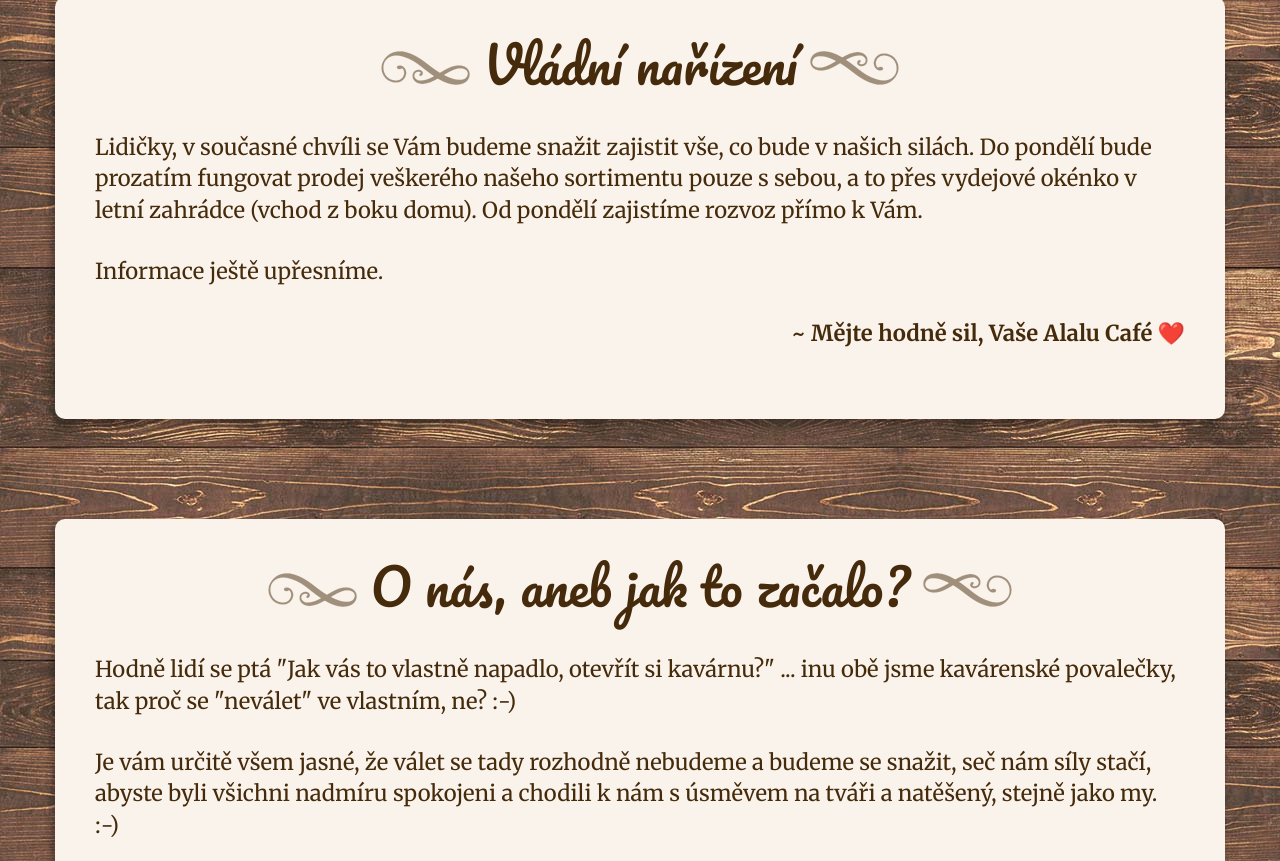
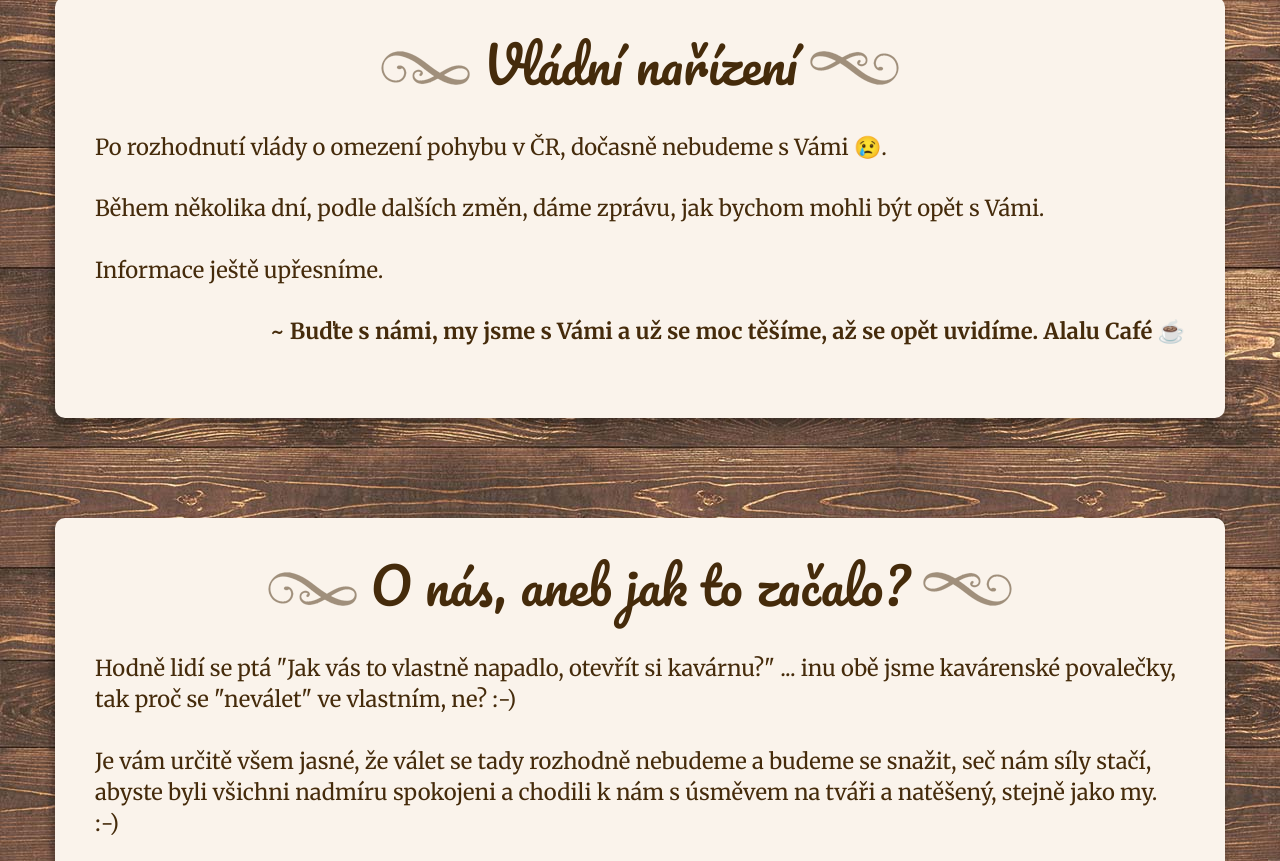
Before and after one commit to trunda/alalucafe.cz, a plain HTML site: page index.htm in a window 1280 px wide. Shown: the part 840-1701 px from the top of the page. Drawn offline with nearby package versions, Linux system fonts and the light colour scheme.

Commit message:
Update index.htm

```diff
--- a/index.htm
+++ b/index.htm
@@ -25,15 +25,15 @@
         Vládní nařízení
       </h1>
       <p>
-        Lidičky, v současné chvíli se Vám budeme snažit zajistit vše, co bude v našich silách.
-        Do pondělí bude prozatím fungovat prodej veškerého našeho sortimentu pouze s sebou,
-        a to přes vydejové okénko v letní zahrádce (vchod z boku domu).
-        Od pondělí zajistíme rozvoz přímo k Vám.
+        Po rozhodnutí vlády o omezení pohybu v ČR, dočasně nebudeme s Vámi 😢.
+      </p>
+      <p>
+        Během několika dní, podle dalších změn, dáme zprávu, jak bychom mohli být opět s Vámi.
       </p>
       <p>Informace ještě upřesníme.</p>
       <p style="font-weight: bold; text-align: right">
         ~
-        Mějte hodně sil, Vaše Alalu Café  ❤️
+        Buďte s námi, my jsme s Vámi a už se moc těšíme, až se opět uvidíme. Alalu Café ☕️
       </p>
     </section>
 
```
